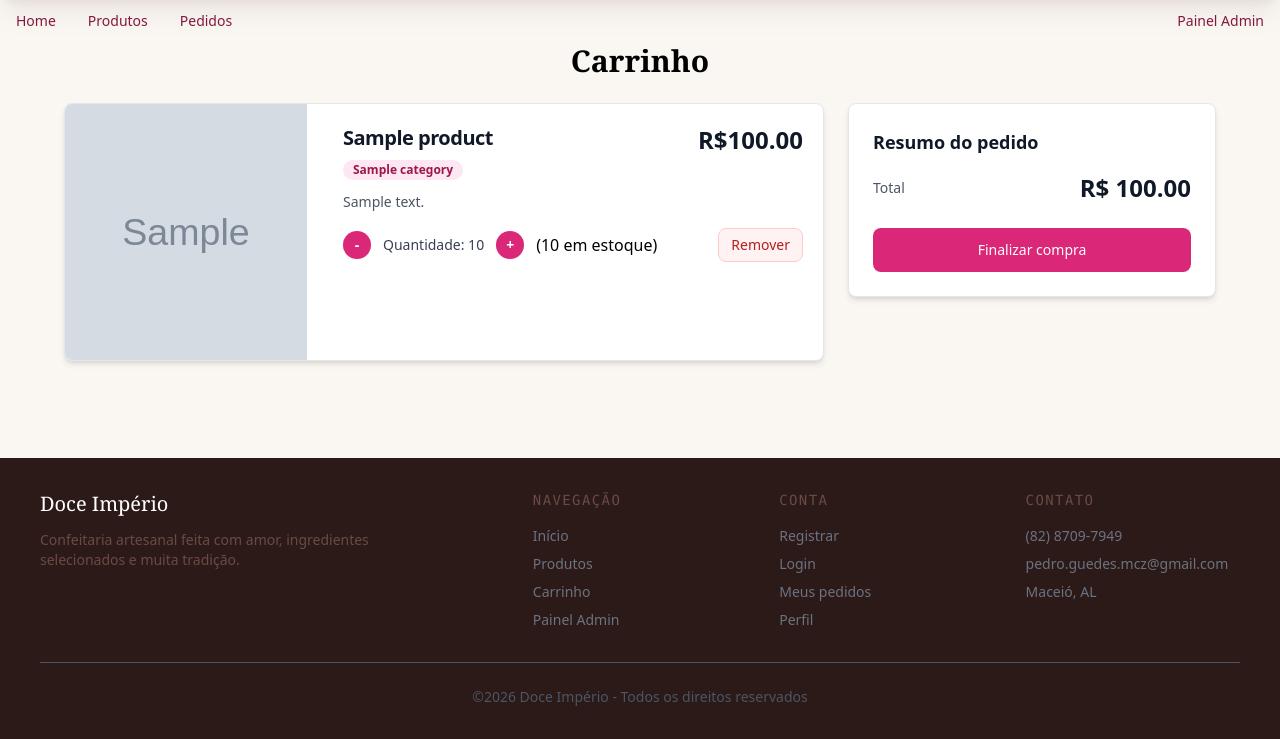
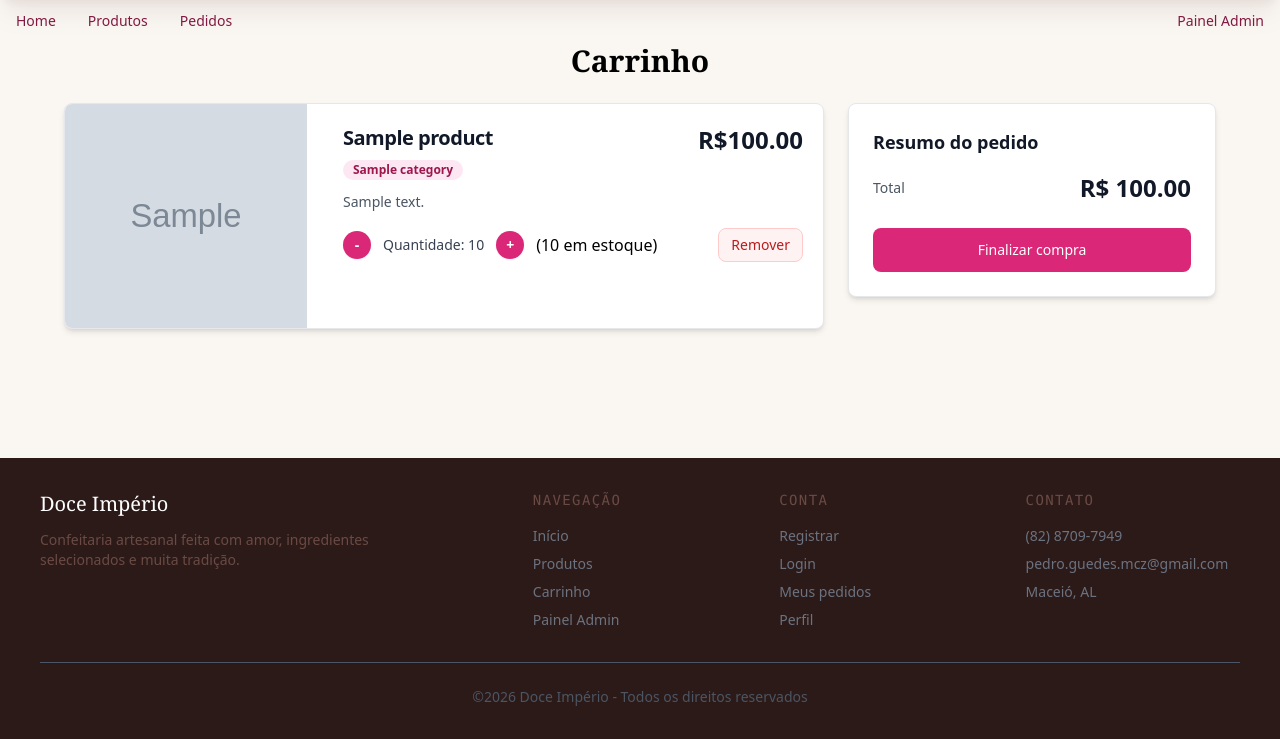
Before and after one commit to pedroguedes9/finalproject-CS50, a Flask app: page /cart/ in a window 1280 px wide. Shown: the part 61-800 px from the top of the page. Run offline with Flask 3, Linux system fonts and the light colour scheme; a user stored in the database is signed in; tables that the repository leaves empty hold one stand-in row (values such as "Sample post"); grey boxes marked "Sample" are stand-in pictures; some libraries are stand-ins or nearby versions.

Commit message:
fix altura imagame produt

```diff
--- a/projeto-confeitaria/blueprints/cart/templates/cart.html
+++ b/projeto-confeitaria/blueprints/cart/templates/cart.html
@@ -9,7 +9,7 @@
                 {% for item in cart_items %}
                     <div class="group relative w-full overflow-hidden rounded-lg border border-gray-200 bg-white shadow-md transition-transform duration-300 hover:-translate-y-1 hover:shadow-xl">
                         <div class="grid grid-cols-1 gap-4 md:grid-cols-3">
-                            <a href="#" class="block h-64 w-full overflow-hidden">
+                            <a href="#" class="block h-56 w-full overflow-hidden">
                                 <img class="h-full w-full object-cover transition-transform duration-300 group-hover:scale-105" src="/{{item.product.image}}" alt="{{item.product.name}}" />
                             </a>
                             <div class="p-5 md:col-span-2">
```
